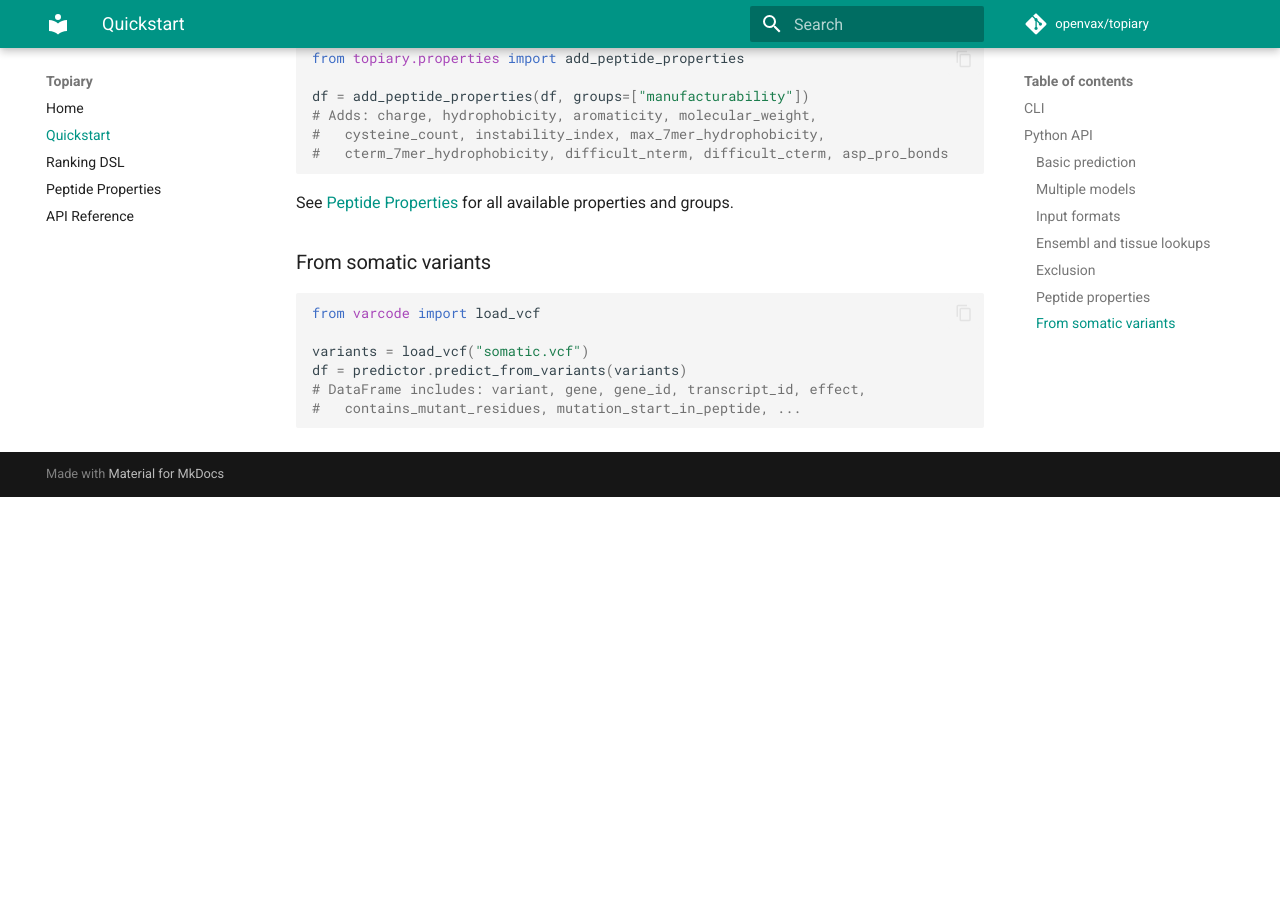
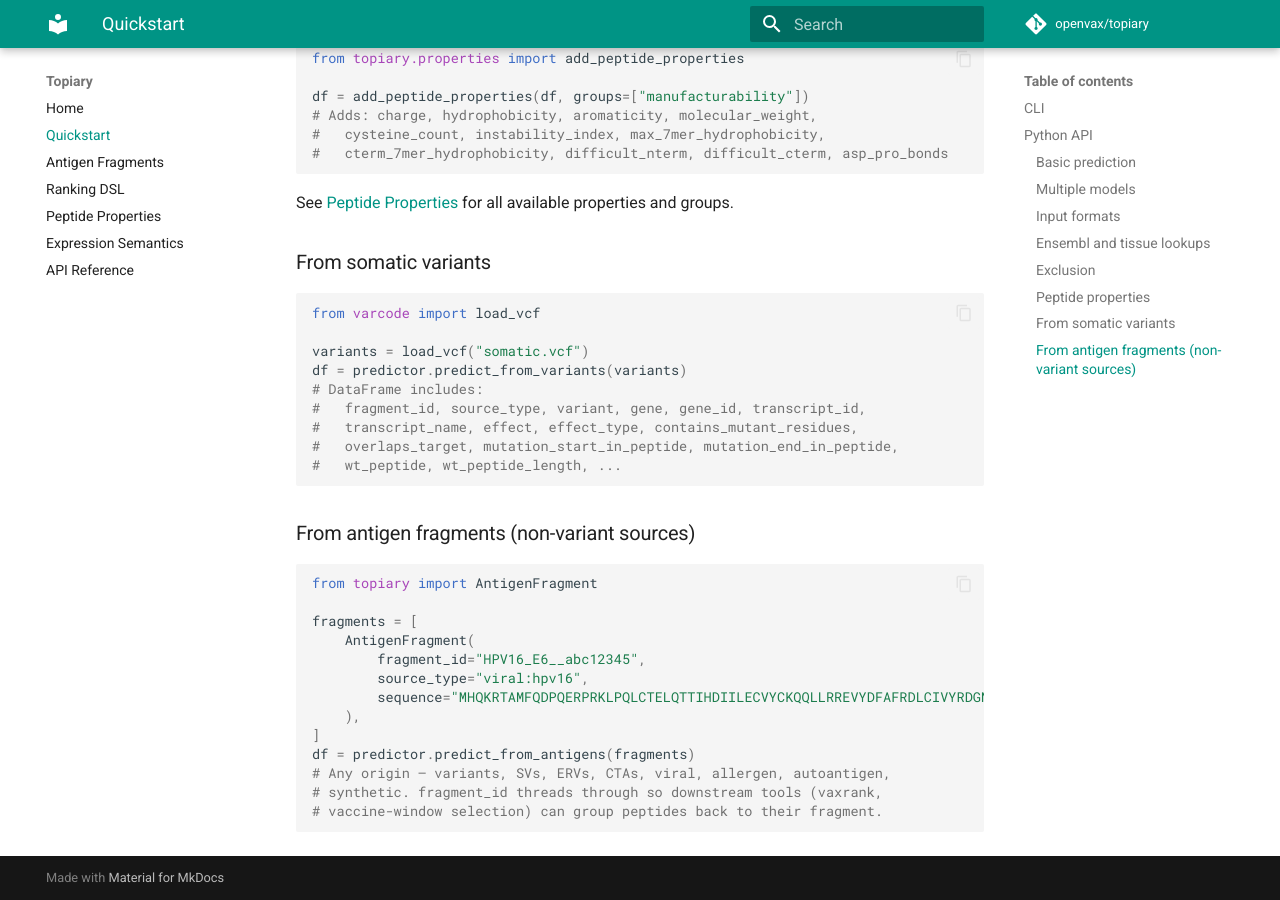
Before and after one commit to openvax/topiary, an MkDocs documentation site: the page built from docs/quickstart.md, in a window 1280 px wide and 900 px high, scrolled down 3230 px. Built offline with MkDocs 1.6.1 and Material for MkDocs 9.7.7, drawn with Linux system fonts in a browser that asks for light colours; comment, search, counter and statistics services are not loaded; before the commit the page ends 3727 px from its top, so only the background shows below that.

Commit message:
Tighten predictor internals and refresh docs
Code:
- Fold contains_mutant_residues into overlaps_target with a single
  vectorized .where() — drops one redundant df.apply per fragment scan
  and makes the "variant-only narrowing" explicit.
- Extract _finalize_rows (filter + sort + only_novel + reset_index)
  and share it between predict_from_antigens and
  predict_from_mutation_effects. Removes the duplicated three-step tail.

Docs:
- docs/antigens.md — replace variant:silent with the full
  variant:stop_gain/stop_loss/start_loss/exon_loss/alternate_start
  vocabulary; note the substitution-compatible restriction on
  wt_peptide; drop the "Varcode refactor follow-up" bullet (now
  shipped); note read_lens is already available.
- docs/api.md — add predict_from_antigens to the prediction-methods
  table; mark predict_from_variants as building fragments internally.
- docs/quickstart.md — update the variant-pipeline column list and
  add a fragments example for non-variant origins.
- docs/index.md — mention the universal antigen abstraction in the
  feature list and link to antigens.md.
- README.md — split the column enumeration into "fragment-derived"
  (shared between predict_from_antigens and variant methods) and
  "variant-only" rows, so both paths are accurately documented.
- mkdocs.yml — add Antigen Fragments and Expression Semantics to
  the nav; they were orphaned.

````diff
--- a/docs/quickstart.md
+++ b/docs/quickstart.md
@@ -178,6 +178,27 @@ from varcode import load_vcf
 
 variants = load_vcf("somatic.vcf")
 df = predictor.predict_from_variants(variants)
-# DataFrame includes: variant, gene, gene_id, transcript_id, effect,
-#   contains_mutant_residues, mutation_start_in_peptide, ...
+# DataFrame includes:
+#   fragment_id, source_type, variant, gene, gene_id, transcript_id,
+#   transcript_name, effect, effect_type, contains_mutant_residues,
+#   overlaps_target, mutation_start_in_peptide, mutation_end_in_peptide,
+#   wt_peptide, wt_peptide_length, ...
 ```
+
+### From antigen fragments (non-variant sources)
+
+```python
+from topiary import AntigenFragment
+
+fragments = [
+    AntigenFragment(
+        fragment_id="HPV16_E6__abc12345",
+        source_type="viral:hpv16",
+        sequence="MHQKRTAMFQDPQERPRKLPQLCTELQTTIHDIILECVYCKQQLLRREVYDFAFRDLCIVYRDGNPYAVCDKCLKFYSKISEYRHYCYSLYGTTLEQQYNKPLCDLLIRCINCQKPLCPEEKQRHLDKKQRFHNIRGRWTGRCMSCCRSSRTRRETQL",
+    ),
+]
+df = predictor.predict_from_antigens(fragments)
+# Any origin — variants, SVs, ERVs, CTAs, viral, allergen, autoantigen,
+# synthetic. fragment_id threads through so downstream tools (vaxrank,
+# vaccine-window selection) can group peptides back to their fragment.
+```
--- a/mkdocs.yml
+++ b/mkdocs.yml
@@ -16,8 +16,10 @@ theme:
 nav:
   - Home: index.md
   - Quickstart: quickstart.md
+  - Antigen Fragments: antigens.md
   - Ranking DSL: ranking.md
   - Peptide Properties: properties.md
+  - Expression Semantics: expression-semantics.md
   - API Reference: api.md
 
 markdown_extensions:
````
Also changed, not shown: README.md (+3 -1 lines), docs/antigens.md (+5 -5 lines), docs/api.md (+3 -2 lines), docs/index.md (+3 -2 lines), 1 other file.
